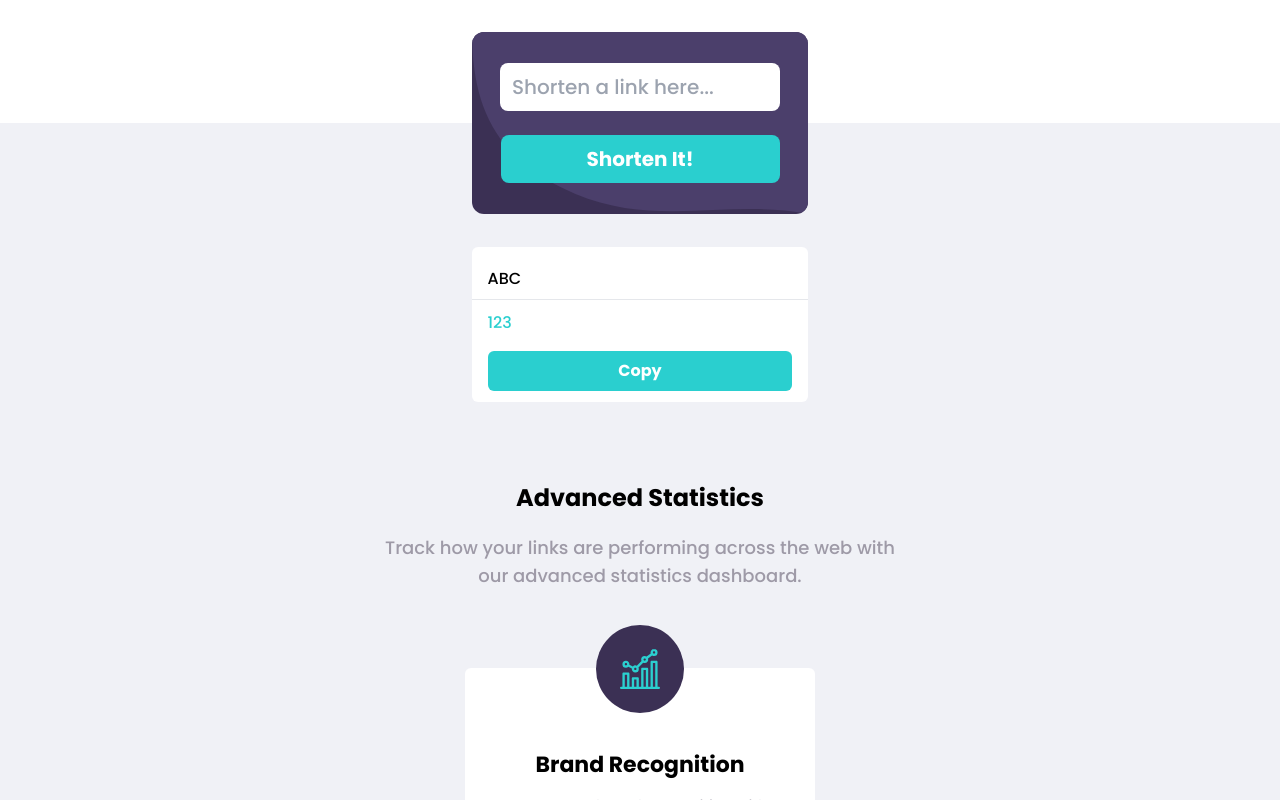
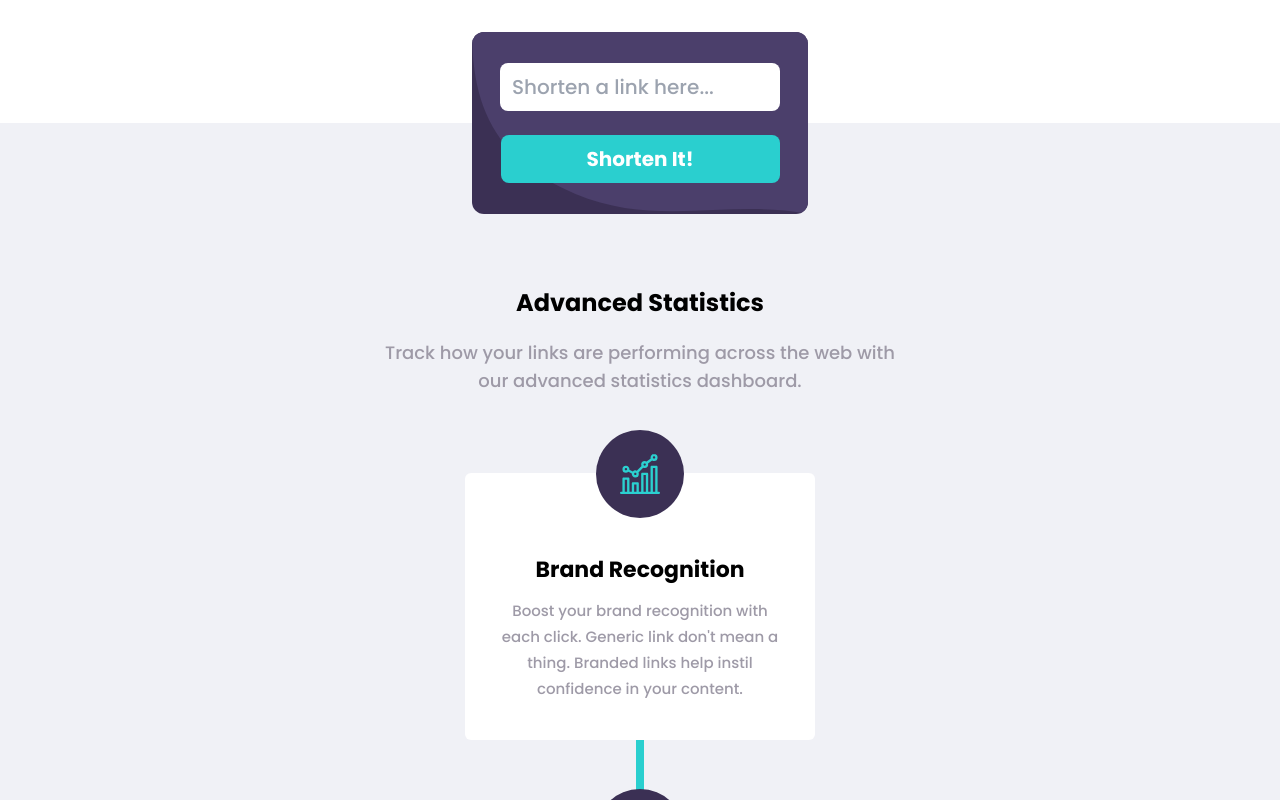
Before and after one commit to GitHubOshin/Shortly, a React (Create React App) app: page / in a window 1280 px wide. Shown: the part 980-1780 px from the top of the page. Built offline with nearby package versions, Linux system fonts and the light colour scheme.

Commit message:
Added fn to make long link become short link

```diff
--- a/src/pages/SecondPage.js
+++ b/src/pages/SecondPage.js
@@ -1,19 +1,36 @@
 import { useState } from 'react'
+import { CHARS, HASH_LENGTH } from '../components/crashs'
 import Input from '../components/secondpage/Input'
 import ShortenLink from '../components/secondpage/ShortenLink'
 import ThreeCards from '../components/secondpage/ThreeCards'
 
 function SecondPage() {
   const [inputLink, setInputLink] = useState('')
-  const [shortenLink, setShortenLink] = useState({
-    oldLink: 'ABC',
-    newLink: '123'
-  })
+  const [shortenLink, setShortenLink] = useState([])
+
+  function handleCreateShortenLink(old) {
+    const shortLink = `https://reLink/${hashShortlyURL()}`
+    setShortenLink([...shortenLink, { oldLink: old, newLink: shortLink }])
+  }
+
+  function hashShortlyURL() {
+    const hash = Array.from({ length: HASH_LENGTH }, (_item, index) => {
+      const randomNumber = Math.floor(Math.random() * CHARS.length)
+      return CHARS[randomNumber]
+    })
+    return hash.join('')
+  }
 
   return (
     <section className="relative bg-[#F0F1F6] flex flex-col items-center px-6 pt-[84px]">
-      <Input inputLink={inputLink} setInputLink={setInputLink} />
-      {<ShortenLink shortenLink={shortenLink} />}
+      <Input
+        inputLink={inputLink}
+        setInputLink={setInputLink}
+        handleCreateShortenLink={handleCreateShortenLink}
+      />
+      {shortenLink.map((item, index) => {
+        return <ShortenLink shortenLink={item} key={index} />
+      })}
       <div className="text-center min-w-[289px] max-w-[515px] mobile:mb-[47px] desktop:mb-[57px] mt-20">
         <h1 className="font-bold mobile:text-2xl desktop:text-4xl mb-5">
           Advanced Statistics
```
